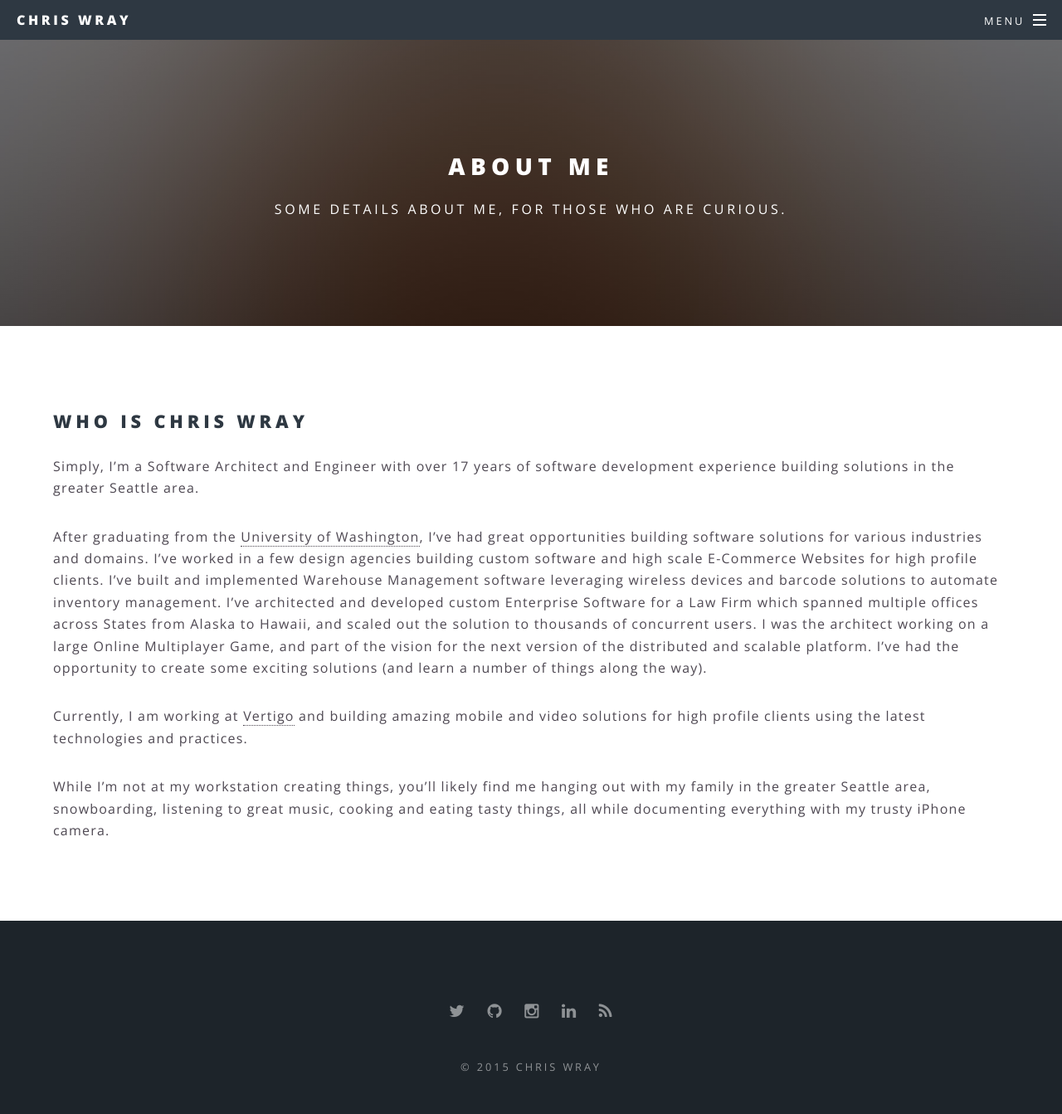
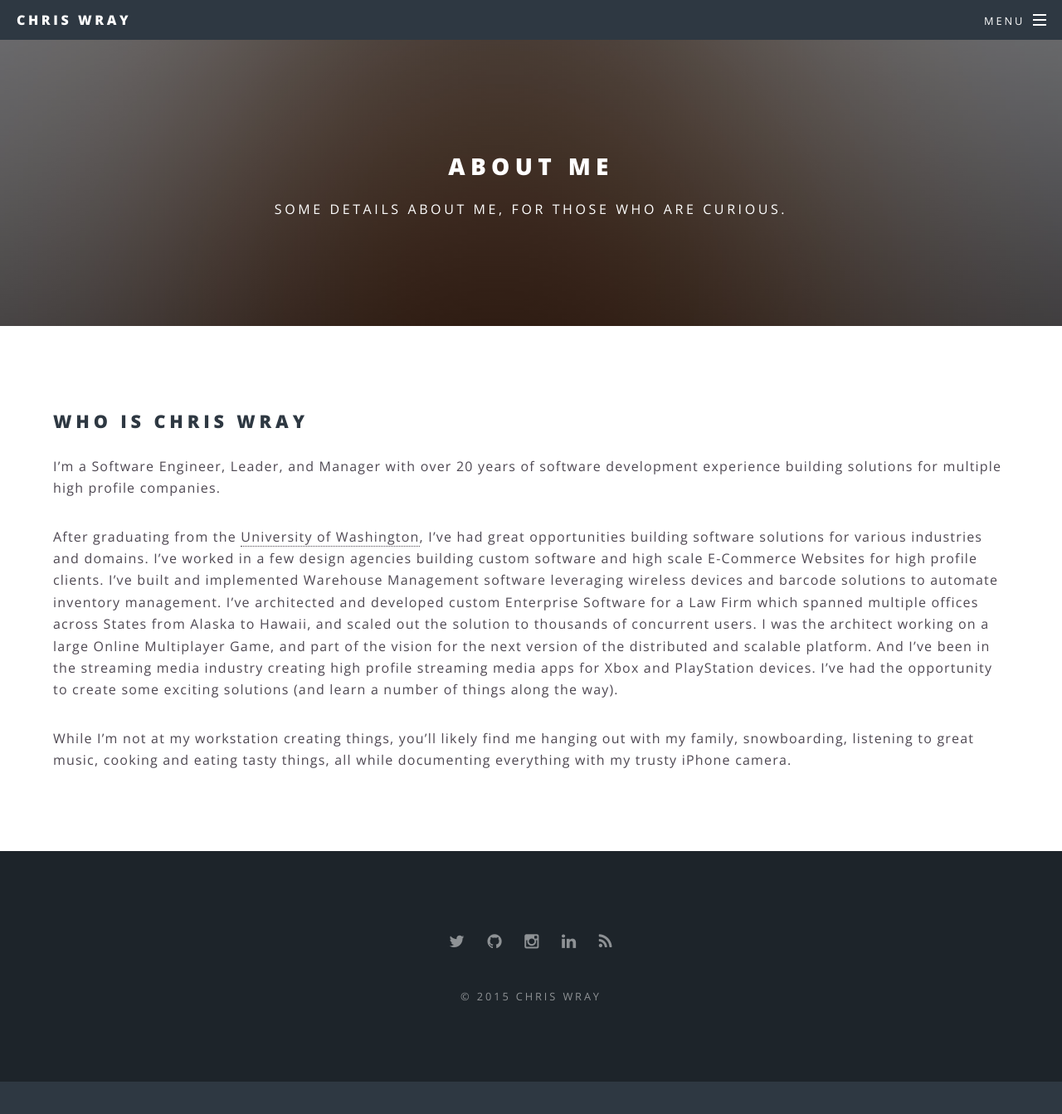
Before and after one commit to lightwrays/lightwrays.github.io, a Jekyll site: the page built from about.md, in a window 1280 px wide and 1389 px high. Shown: the top 1343 px of the window at 83% size. Built offline with Jekyll 4.4.1, drawn with Linux system fonts in a browser that asks for light colours.

Commit message:
Misc updates

```diff
--- a/about.md
+++ b/about.md
@@ -6,10 +6,8 @@
 ---
 ## Who is Chris Wray
 
-Simply, I'm a Software Architect and Engineer with over 17 years of software development experience building solutions in the greater Seattle area.
+I'm a Software Engineer, Leader, and Manager with over 20 years of software development experience building solutions for multiple high profile companies.
 
-After graduating from the [University of Washington](http://www.washington.edu/), I've had great opportunities building software solutions for various industries and domains. I've worked in a few design agencies building custom software and high scale E-Commerce Websites for high profile clients. I've built and implemented Warehouse Management software leveraging wireless devices and barcode solutions to automate inventory management. I've architected and developed custom Enterprise Software for a Law Firm which spanned multiple offices across States from Alaska to Hawaii, and scaled out the solution to thousands of concurrent users. I was the architect working on a large Online Multiplayer Game, and part of the vision for the next version of the distributed and scalable platform. I've had the opportunity to create some exciting solutions (and learn a number of things along the way).
+After graduating from the [University of Washington](http://www.washington.edu/), I've had great opportunities building software solutions for various industries and domains. I've worked in a few design agencies building custom software and high scale E-Commerce Websites for high profile clients. I've built and implemented Warehouse Management software leveraging wireless devices and barcode solutions to automate inventory management. I've architected and developed custom Enterprise Software for a Law Firm which spanned multiple offices across States from Alaska to Hawaii, and scaled out the solution to thousands of concurrent users. I was the architect working on a large Online Multiplayer Game, and part of the vision for the next version of the distributed and scalable platform. And I've been in the streaming media industry creating high profile streaming media apps for Xbox and PlayStation devices.  I've had the opportunity to create some exciting solutions (and learn a number of things along the way).
 
-Currently, I am working at [Vertigo](http://vertigo.com) and building amazing mobile and video solutions for high profile clients using the latest technologies and practices.
-
-While I'm not at my workstation creating things, you'll likely find me hanging out with my family in the greater Seattle area, snowboarding, listening to great music, cooking and eating tasty things, all while documenting everything with my trusty iPhone camera.
+While I'm not at my workstation creating things, you'll likely find me hanging out with my family, snowboarding, listening to great music, cooking and eating tasty things, all while documenting everything with my trusty iPhone camera.
```
